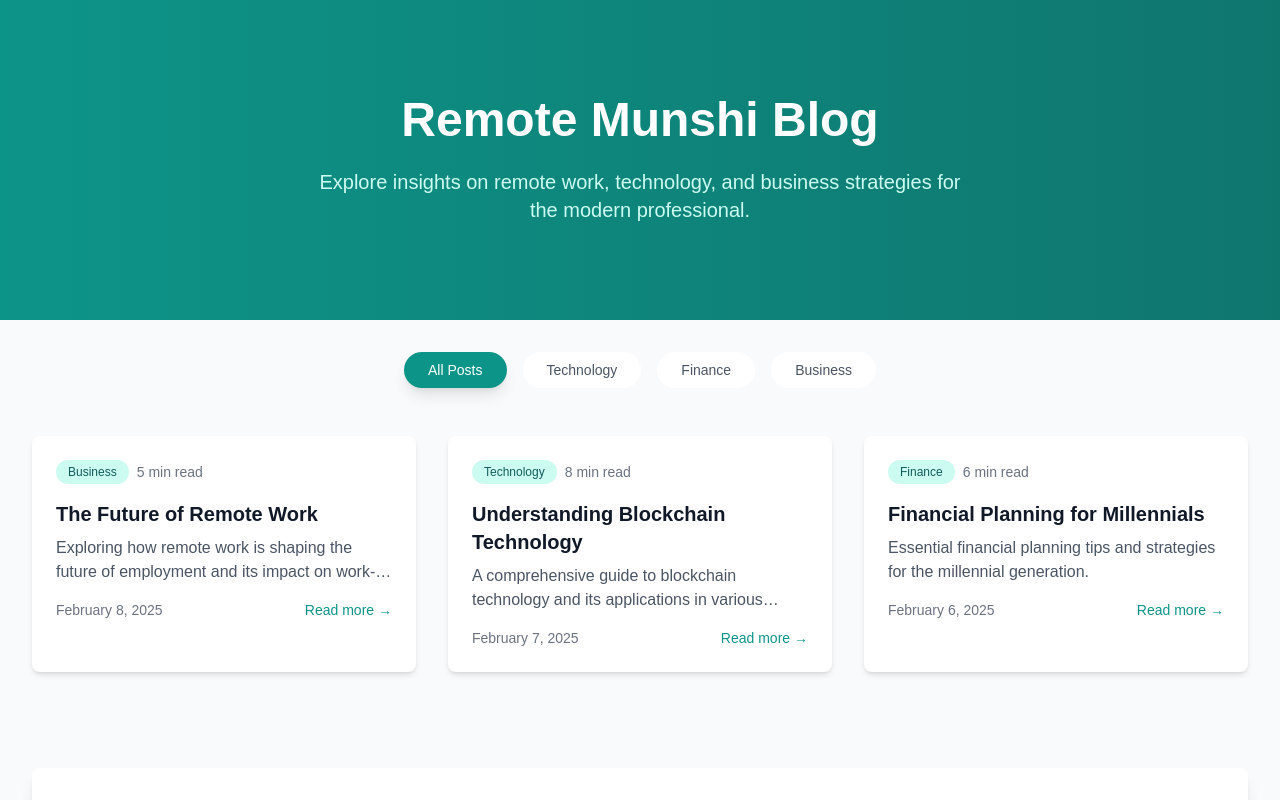
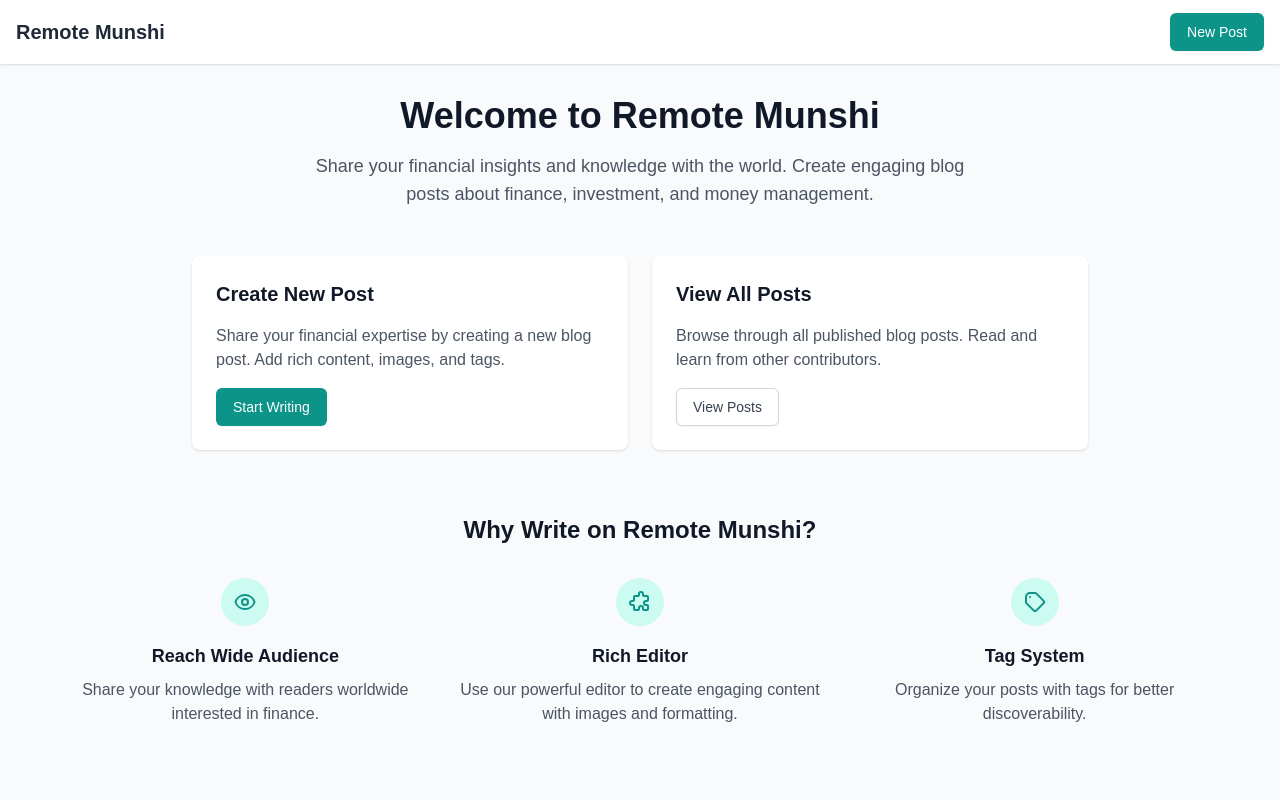
Before and after one commit to Alphamoris/RM_Prototype, a Next.js app: page / in a window 1280 px wide. Shown: the top 800 px of the page. Built offline with nearby package versions, Linux system fonts and the light colour scheme.

Commit message:
last commit brfore deployment

```diff
--- a/app/blog/upload/page.tsx
+++ b/app/blog/upload/page.tsx
@@ -40,10 +40,11 @@ export default function BlogUpload() {
   const [currentTag, setCurrentTag] = useState('');
   const [isSubmitting, setIsSubmitting] = useState(false);
   const [previewMode, setPreviewMode] = useState(false);
-  const [errors, setErrors] = useState<Partial<Record<keyof BlogPost, string>>>({});
+  type ErrorType = Partial<Record<keyof BlogPost, string>> & { submit?: string };
+  const [errors, setErrors] = useState<ErrorType>({});
 
   const validateForm = useCallback(() => {
-    const newErrors: Partial<Record<keyof BlogPost, string>> = {};
+    const newErrors: ErrorType = {};
 
     if (!post.title.trim()) {
       newErrors.title = 'Title is required';
@@ -264,6 +265,7 @@ export default function BlogUpload() {
                         unoptimized={post.coverImage.startsWith('data:')} // For data URLs
                       />
                       <button
+                        aria-label="Remove cover image"
                         type="button"
                         onClick={() => setPost(prev => ({ ...prev, coverImage: null }))}
                         className="absolute -top-2 -right-2 p-1 bg-red-500 text-white rounded-full hover:bg-red-600 focus:outline-none focus:ring-2 focus:ring-offset-2 focus:ring-red-500"
--- a/app/page.tsx
+++ b/app/page.tsx
@@ -1,190 +1,106 @@
-'use client';
-
 import Link from 'next/link';
-import { useState, useEffect } from 'react';
-import { motion } from 'framer-motion';
-
-interface BlogPost {
-  id: string;
-  title: string;
-  excerpt: string;
-  category: string;
-  publishDate: string;
-  readTime: string;
-}
 
 export default function Home() {
-  const [posts, setPosts] = useState<BlogPost[]>([]);
-  const [isLoading, setIsLoading] = useState(true);
-  const [selectedCategory, setSelectedCategory] = useState('all');
-
-  // Simulated blog posts data
-  useEffect(() => {
-    // Simulate API call
-    setTimeout(() => {
-      setPosts([
-        {
-          id: '1',
-          title: 'The Future of Remote Work',
-          excerpt: 'Exploring how remote work is shaping the future of employment and its impact on work-life balance.',
-          category: 'business',
-          publishDate: '2025-02-08',
-          readTime: '5 min read'
-        },
-        {
-          id: '2',
-          title: 'Understanding Blockchain Technology',
-          excerpt: 'A comprehensive guide to blockchain technology and its applications in various industries.',
-          category: 'technology',
-          publishDate: '2025-02-07',
-          readTime: '8 min read'
-        },
-        {
-          id: '3',
-          title: 'Financial Planning for Millennials',
-          excerpt: 'Essential financial planning tips and strategies for the millennial generation.',
-          category: 'finance',
-          publishDate: '2025-02-06',
-          readTime: '6 min read'
-        }
-      ]);
-      setIsLoading(false);
-    }, 1000);
-  }, []);
-
-  const categories = [
-    { id: 'all', name: 'All Posts' },
-    { id: 'technology', name: 'Technology' },
-    { id: 'finance', name: 'Finance' },
-    { id: 'business', name: 'Business' }
-  ];
-
-  const filteredPosts = selectedCategory === 'all'
-    ? posts
-    : posts.filter(post => post.category === selectedCategory);
-
   return (
     <div className="min-h-screen bg-gray-50">
-      {/* Hero Section */}
-      <div className="bg-gradient-to-r from-teal-600 to-teal-700">
-        <div className="max-w-7xl mx-auto px-4 sm:px-6 lg:px-8 py-24">
-          <motion.div
-            initial={{ opacity: 0, y: 20 }}
-            animate={{ opacity: 1, y: 0 }}
-            transition={{ duration: 0.8 }}
-            className="text-center"
-          >
-            <h1 className="text-4xl md:text-5xl font-bold text-white mb-6">
-              Remote Munshi Blog
-            </h1>
-            <p className="text-xl text-teal-100 max-w-2xl mx-auto">
-              Explore insights on remote work, technology, and business strategies for the modern professional.
-            </p>
-          </motion.div>
+      {/* Navigation */}
+      <nav className="bg-white shadow">
+        <div className="container mx-auto px-4">
+          <div className="flex justify-between h-16">
+            <div className="flex items-center">
+              <Link href="/" className="text-xl font-bold text-gray-800">
+                Remote Munshi
+              </Link>
+            </div>
+            <div className="flex items-center space-x-4">
+              <Link
+                href="/blog/upload"
+                className="inline-flex items-center px-4 py-2 border border-transparent rounded-md shadow-sm text-sm font-medium text-white bg-teal-600 hover:bg-teal-700"
+              >
+                New Post
+              </Link>
+            </div>
+          </div>
         </div>
-      </div>
+      </nav>
 
-      {/* Category Filter */}
-      <div className="max-w-7xl mx-auto px-4 sm:px-6 lg:px-8 py-8">
-        <div className="flex flex-wrap gap-4 justify-center mb-12">
-          {categories.map((category) => (
-            <button
-              key={category.id}
-              onClick={() => setSelectedCategory(category.id)}
-              className={`
-                px-6 py-2 rounded-full text-sm font-medium transition-all duration-200
-                ${selectedCategory === category.id
-                  ? 'bg-teal-600 text-white shadow-lg'
-                  : 'bg-white text-gray-600 hover:bg-teal-50 hover:text-teal-600'}
-              `}
-            >
-              {category.name}
-            </button>
-          ))}
+      {/* Main Content */}
+      <main className="container mx-auto px-4 py-8">
+        <div className="text-center mb-12">
+          <h1 className="text-4xl font-bold text-gray-900 mb-4">
+            Welcome to Remote Munshi
+          </h1>
+          <p className="text-lg text-gray-600 max-w-2xl mx-auto">
+            Share your financial insights and knowledge with the world. Create engaging blog posts about finance, investment, and money management.
+          </p>
         </div>
 
-        {/* Blog Posts Grid */}
-        <div className="grid grid-cols-1 md:grid-cols-2 lg:grid-cols-3 gap-8">
-          {isLoading ? (
-            // Loading skeletons
-            [...Array(3)].map((_, i) => (
-              <div key={i} className="bg-white rounded-lg shadow-md p-6 animate-pulse">
-                <div className="h-4 bg-gray-200 rounded w-3/4 mb-4"></div>
-                <div className="h-4 bg-gray-200 rounded w-1/2 mb-2"></div>
-                <div className="h-4 bg-gray-200 rounded w-full mb-4"></div>
-                <div className="h-4 bg-gray-200 rounded w-1/4"></div>
-              </div>
-            ))
-          ) : (
-            filteredPosts.map((post) => (
-              <motion.div
-                key={post.id}
-                initial={{ opacity: 0, scale: 0.95 }}
-                animate={{ opacity: 1, scale: 1 }}
-                transition={{ duration: 0.5 }}
-                className="group bg-white rounded-lg shadow-md hover:shadow-xl transition-all duration-200"
-              >
-                <Link href={`/blog/${post.id}`}>
-                  <div className="p-6">
-                    <div className="flex items-center gap-2 mb-4">
-                      <span className="px-3 py-1 text-xs font-medium bg-teal-100 text-teal-800 rounded-full">
-                        {post.category.charAt(0).toUpperCase() + post.category.slice(1)}
-                      </span>
-                      <span className="text-sm text-gray-500">{post.readTime}</span>
-                    </div>
-                    <h2 className="text-xl font-semibold text-gray-900 mb-2 group-hover:text-teal-600 transition-colors">
-                      {post.title}
-                    </h2>
-                    <p className="text-gray-600 mb-4 line-clamp-2">
-                      {post.excerpt}
-                    </p>
-                    <div className="flex items-center justify-between text-sm">
-                      <span className="text-gray-500">
-                        {new Date(post.publishDate).toLocaleDateString('en-US', {
-                          month: 'long',
-                          day: 'numeric',
-                          year: 'numeric'
-                        })}
-                      </span>
-                      <span className="text-teal-600 font-medium group-hover:underline">
-                        Read more →
-                      </span>
-                    </div>
-                  </div>
-                </Link>
-              </motion.div>
-            ))
-          )}
+        {/* Quick Actions */}
+        <div className="grid grid-cols-1 md:grid-cols-2 gap-6 max-w-4xl mx-auto">
+          <div className="bg-white rounded-lg shadow p-6">
+            <h2 className="text-xl font-semibold text-gray-900 mb-4">Create New Post</h2>
+            <p className="text-gray-600 mb-4">
+              Share your financial expertise by creating a new blog post. Add rich content, images, and tags.
+            </p>
+            <Link
+              href="/blog/upload"
+              className="inline-flex items-center px-4 py-2 border border-transparent rounded-md shadow-sm text-sm font-medium text-white bg-teal-600 hover:bg-teal-700"
+            >
+              Start Writing
+            </Link>
+          </div>
+
+          <div className="bg-white rounded-lg shadow p-6">
+            <h2 className="text-xl font-semibold text-gray-900 mb-4">View All Posts</h2>
+            <p className="text-gray-600 mb-4">
+              Browse through all published blog posts. Read and learn from other contributors.
+            </p>
+            <Link
+              href="/blog"
+              className="inline-flex items-center px-4 py-2 border border-gray-300 rounded-md shadow-sm text-sm font-medium text-gray-700 bg-white hover:bg-gray-50"
+            >
+              View Posts
+            </Link>
+          </div>
         </div>
 
-        {/* Newsletter Section */}
-        <motion.div
-          initial={{ opacity: 0 }}
-          animate={{ opacity: 1 }}
-          transition={{ delay: 0.5, duration: 0.8 }}
-          className="mt-24 bg-white rounded-lg shadow-lg p-8 text-center"
-        >
-          <h2 className="text-2xl font-bold text-gray-900 mb-4">
-            Stay Updated
+        {/* Features Section */}
+        <div className="mt-16">
+          <h2 className="text-2xl font-bold text-gray-900 text-center mb-8">
+            Why Write on Remote Munshi?
           </h2>
-          <p className="text-gray-600 mb-6 max-w-2xl mx-auto">
-            Subscribe to our newsletter for the latest insights on remote work, technology, and business strategies.
-          </p>
-          <form className="max-w-md mx-auto flex gap-4">
-            <input
-              type="email"
-              placeholder="Enter your email"
-              className="flex-1 px-4 py-2 border border-gray-300 rounded-lg focus:ring-2 focus:ring-teal-500 focus:border-transparent"
-            />
-            <button
-              type="submit"
-              className="px-6 py-2 bg-teal-600 text-white font-medium rounded-lg hover:bg-teal-700 transition-colors"
-            >
-              Subscribe
-            </button>
-          </form>
-        </motion.div>
-      </div>
+          <div className="grid grid-cols-1 md:grid-cols-3 gap-8 max-w-6xl mx-auto">
+            <div className="text-center">
+              <div className="bg-teal-100 rounded-full w-12 h-12 flex items-center justify-center mx-auto mb-4">
+                <svg className="w-6 h-6 text-teal-600" fill="none" stroke="currentColor" viewBox="0 0 24 24">
+                  <path strokeLinecap="round" strokeLinejoin="round" strokeWidth={2} d="M15 12a3 3 0 11-6 0 3 3 0 016 0z" />
+                  <path strokeLinecap="round" strokeLinejoin="round" strokeWidth={2} d="M2.458 12C3.732 7.943 7.523 5 12 5c4.478 0 8.268 2.943 9.542 7-1.274 4.057-5.064 7-9.542 7-4.477 0-8.268-2.943-9.542-7z" />
+                </svg>
+              </div>
+              <h3 className="text-lg font-semibold text-gray-900 mb-2">Reach Wide Audience</h3>
+              <p className="text-gray-600">Share your knowledge with readers worldwide interested in finance.</p>
+            </div>
+            <div className="text-center">
+              <div className="bg-teal-100 rounded-full w-12 h-12 flex items-center justify-center mx-auto mb-4">
+                <svg className="w-6 h-6 text-teal-600" fill="none" stroke="currentColor" viewBox="0 0 24 24">
+                  <path strokeLinecap="round" strokeLinejoin="round" strokeWidth={2} d="M11 4a2 2 0 114 0v1a1 1 0 001 1h3a1 1 0 011 1v3a1 1 0 01-1 1h-1a2 2 0 100 4h1a1 1 0 011 1v3a1 1 0 01-1 1h-3a1 1 0 01-1-1v-1a2 2 0 10-4 0v1a1 1 0 01-1 1H7a1 1 0 01-1-1v-3a1 1 0 00-1-1H4a2 2 0 110-4h1a1 1 0 001-1V7a1 1 0 011-1h3a1 1 0 001-1V4z" />
+                </svg>
+              </div>
+              <h3 className="text-lg font-semibold text-gray-900 mb-2">Rich Editor</h3>
+              <p className="text-gray-600">Use our powerful editor to create engaging content with images and formatting.</p>
+            </div>
+            <div className="text-center">
+              <div className="bg-teal-100 rounded-full w-12 h-12 flex items-center justify-center mx-auto mb-4">
+                <svg className="w-6 h-6 text-teal-600" fill="none" stroke="currentColor" viewBox="0 0 24 24">
+                  <path strokeLinecap="round" strokeLinejoin="round" strokeWidth={2} d="M7 7h.01M7 3h5c.512 0 1.024.195 1.414.586l7 7a2 2 0 010 2.828l-7 7a2 2 0 01-2.828 0l-7-7A1.994 1.994 0 013 12V7a4 4 0 014-4z" />
+                </svg>
+              </div>
+              <h3 className="text-lg font-semibold text-gray-900 mb-2">Tag System</h3>
+              <p className="text-gray-600">Organize your posts with tags for better discoverability.</p>
+            </div>
+          </div>
+        </div>
+      </main>
     </div>
   );
 }
--- a/components/Editor.tsx
+++ b/components/Editor.tsx
@@ -1,7 +1,7 @@
 'use client';
 
 import { useEffect, useRef } from 'react';
-import EditorJS, { OutputData } from '@editorjs/editorjs';
+import EditorJS, { BlockToolConstructable, OutputData } from '@editorjs/editorjs';
 
 // Import tools
 import Header from '@editorjs/header';
@@ -20,7 +20,7 @@ interface EditorProps {
   readOnly?: boolean;
 }
 
-const EDITOR_TOOLS = {
+const EDITOR_TOOLS: { [toolName: string]: unknown } = {
   header: {
     class: Header,
     config: {
@@ -62,12 +62,10 @@ export default function Editor({ onChange, initialData, readOnly = false }: Edit
   const editorRef = useRef<EditorJS | null>(null);
   const containerRef = useRef<HTMLDivElement>(null);
 
-  // Initialize editor
   useEffect(() => {
     if (!containerRef.current) return;
 
     const initEditor = async () => {
-      // Cleanup previous instance
       if (editorRef.current) {
         try {
           await editorRef.current.isReady;
@@ -80,9 +78,9 @@ export default function Editor({ onChange, initialData, readOnly = false }: Edit
 
       try {
         const editor = new EditorJS({
-          holder: containerRef.current!,
-          tools: EDITOR_TOOLS,
-          data: initialData || undefined,
+          holder: containerRef.current ?? undefined,
+          tools: EDITOR_TOOLS as { [toolName: string]: BlockToolConstructable },
+          data: initialData ?? undefined,
           readOnly,
           placeholder: 'Start writing your blog post...',
           inlineToolbar: true,
@@ -97,7 +95,6 @@ export default function Editor({ onChange, initialData, readOnly = false }: Edit
             }
           },
           onReady: () => {
-            // Add custom styles
             const style = document.createElement('style');
             style.textContent = `
               .codex-editor {
@@ -153,6 +150,8 @@ export default function Editor({ onChange, initialData, readOnly = false }: Edit
                 color: #1f2937 !important;
                 line-height: 1.3 !important;
               }
+              Here is the remaining code:
+TypeScript
               h3.ce-header {
                 font-size: 1.5rem !important;
                 font-weight: 600 !important;
@@ -280,6 +279,8 @@ export default function Editor({ onChange, initialData, readOnly = false }: Edit
     <div className="relative w-full">
       <div
         className={`
+          Here is the remaining code:
+TypeScript
           relative min-h-[500px] w-full bg-white rounded-lg border border-gray-200 overflow-hidden
           ${readOnly ? 'cursor-not-allowed opacity-75' : 'hover:border-teal-500 focus-within:border-teal-500 focus-within:ring-2 focus-within:ring-teal-500/20'}
         `}
--- /dev/null
+++ b/editorjs-checklist.d.ts
@@ -0,0 +1 @@
+declare module '@editorjs/checklist';
```
Also changed, not shown: editorjs-marker.d.ts (added, +11 -0 lines), 1 other file (tests, documents, lock files or other folders).
